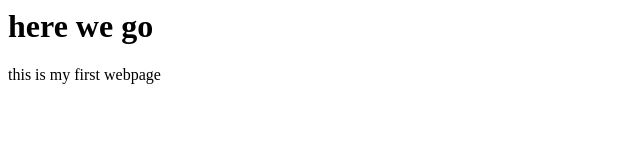
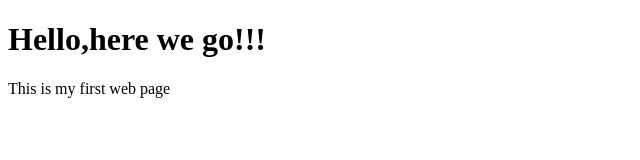
Before and after one commit to MwangiN/pythonapps, a plain HTML site: page index.html in a window 1280 px wide. Shown: the whole page, without its empty margins (0-640 px from the left). Drawn offline with Linux system fonts and the light colour scheme.

Commit message:
structure change: live server

```diff
--- a/index.html
+++ b/index.html
@@ -1,4 +1,10 @@
-
+<!DOCTYPE html>
+<html>
+    <head>
 <title>Git web test</title>
-<h1>here we go</h1>
-<p>this is my first webpage</p>
+</head>
+<body>
+    <h1>Hello,here we go!!! </h1>
+    <p>This is my first web page</p>
+</body>
+</html>
```
